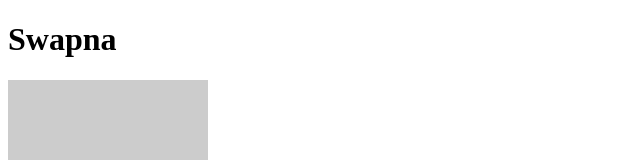
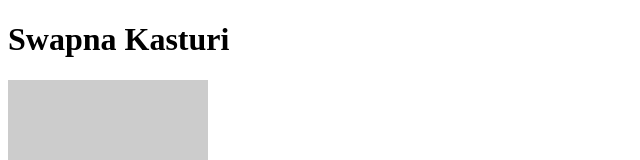
Before and after one commit to kasturiswapna/Kasturiswapna.github.io, a plain HTML site: page index.html in a window 1280 px wide. Shown: the top 160 px of the page, without its empty margins (0-640 px from the left). Drawn offline with Linux system fonts and the light colour scheme; placeholder pictures from the web are drawn by us.

Commit message:
Update index.html

```diff
--- a/index.html
+++ b/index.html
@@ -5,7 +5,7 @@
   <title>Activity 1: Basic HTML Bio</title>
 </head>
 <body>
-  <h1>Swapna</h1>
+  <h1>Swapna Kasturi</h1>
   <img src="https://placehold.it/200x200" alt="Your Name">
   <p>Write a short paragraph about yourself or some placeholder text.</p>
   <p>A second short paragraph about yourself or some placeholder text.</p>
```
